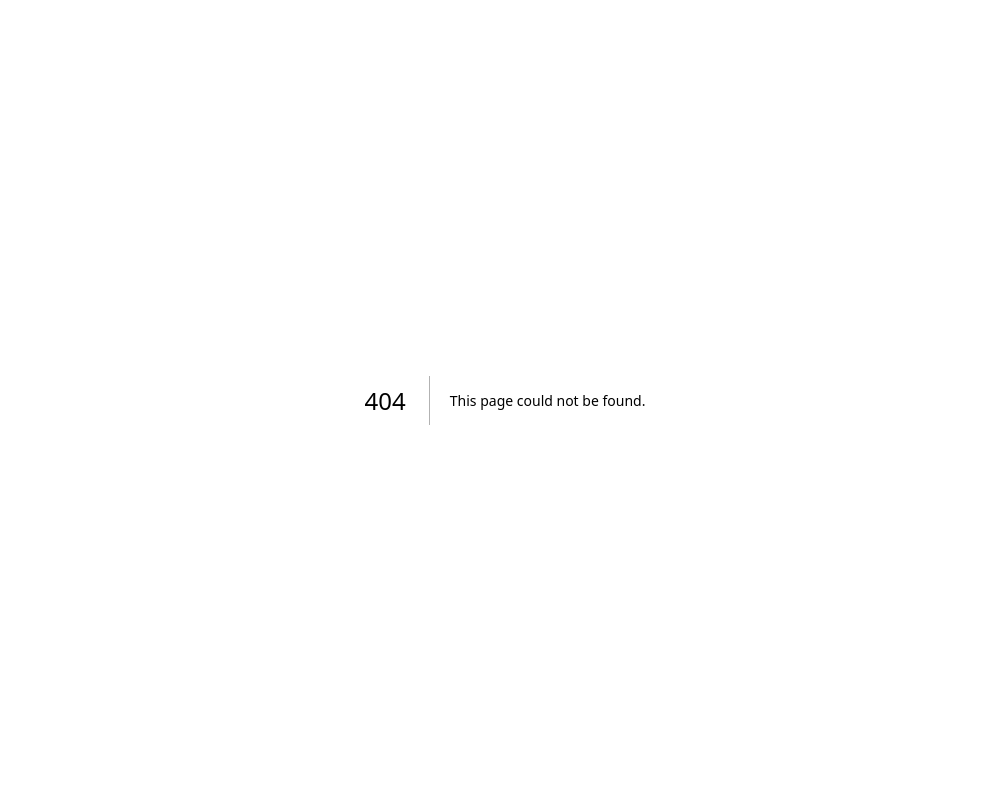
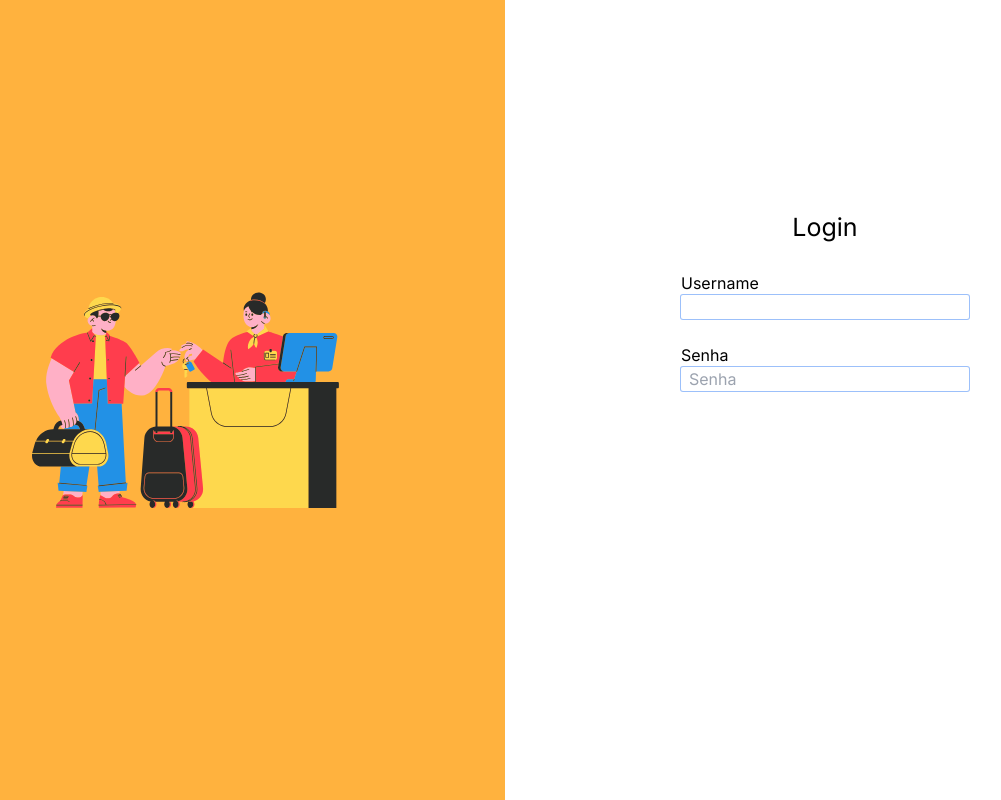
Before and after one commit to Projeto-Aplicado-ADS/front-end-pi, a Next.js app in the folder gerenciador-hoteleiro/: page /login in a window 1280 px wide. Before the commit this address had no page. Shown: the whole page, without its empty margins (135-1136 px from the left). Built offline with nearby package versions, Linux system fonts and the light colour scheme.

Commit message:
Feat: added inputs

```diff
--- a/gerenciador-hoteleiro/src/app/globals.css
+++ b/gerenciador-hoteleiro/src/app/globals.css
@@ -16,16 +16,6 @@
   }
 }
 
-body {
-  color: rgb(var(--foreground-rgb));
-  background: linear-gradient(
-      to bottom,
-      transparent,
-      rgb(var(--background-end-rgb))
-    )
-    rgb(var(--background-start-rgb));
-}
-
 @layer utilities {
   .text-balance {
     text-wrap: balance;
--- /dev/null
+++ b/gerenciador-hoteleiro/src/app/login/layout.js
@@ -0,0 +1,11 @@
+export const metadata = {
+    title: "Login",
+  };
+
+export default function RootLayout({ children }) {
+    return (
+      <html lang="pt-br">
+        <body>{children}</body>
+      </html>
+    );
+}
--- /dev/null
+++ b/gerenciador-hoteleiro/src/app/login/page.js
@@ -0,0 +1,26 @@
+import React from 'react'
+
+function Page() {
+  return (
+    <div className='flex flex-row h-screen'>
+        <div className='flex flex-col w-full h-screen justify-center items-center bg-[#FFB23E]'>
+          <img src="./hotel-svg.svg" className='w-full' />
+        </div>
+        <div className='flex flex-col w-full h-screen items-center'>
+          <div className='flex flex-col justify-center h-3/4 gap-y-6'>
+            <h1 className='text-[25px] text-center'>Login</h1>
+            <div className='flex flex-col'>
+              <label>Username</label>
+              <input className='outline-1 ring-1 outline-blue-600 w-72 rounded-sm'/>
+            </div>
+            <div className='flex flex-col'>
+              <label>Senha</label>
+              <input placeholder='Senha' type='password' className='outline-1 ring-1 outline-blue-600 w-72 rounded-sm pl-2'/>
+            </div>
+          </div>
+        </div>
+    </div>
+  )
+}
+
+export default Page
```
Also changed, not shown: gerenciador-hoteleiro/public/hotel-svg.svg (added).
